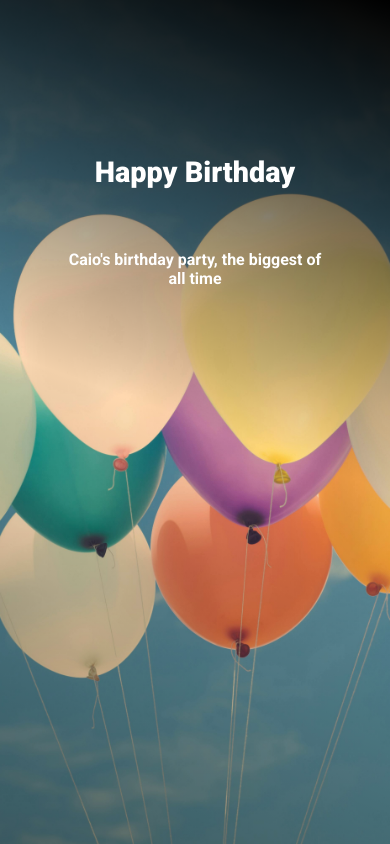
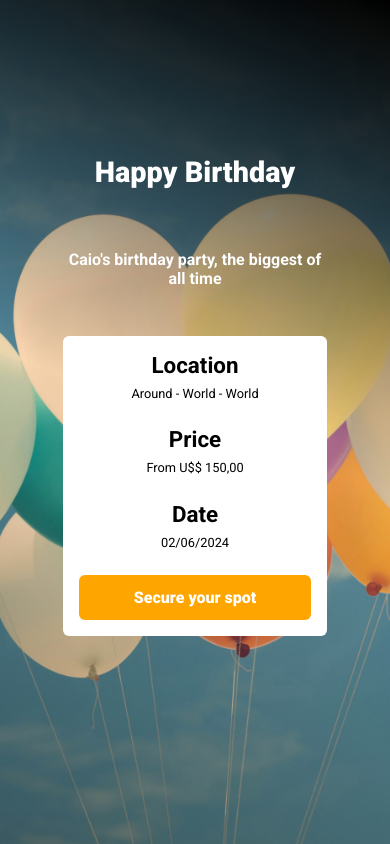
Before and after one commit to Caiobakerolov/LandingPage_event, a website built with Parcel: page src/index.html in a window 390 px wide. Built offline with nearby package versions, Linux system fonts and the light colour scheme.

Commit message:
create responsive and buttons head

```diff
--- a/src/index.html
+++ b/src/index.html
@@ -7,7 +7,7 @@
   <link rel="preconnect" href="https://fonts.googleapis.com">
   <link rel="preconnect" href="https://fonts.gstatic.com" crossorigin>
   <link href="https://fonts.googleapis.com/css2?family=Roboto:ital,wght@0,100;0,300;0,400;0,500;0,700;0,900;1,100;1,300;1,400;1,500;1,700;1,900&display=swap" rel="stylesheet">
-  <link rel="stylesheet" href="./styles/main.scss">
+  <link rel="stylesheet" href="styles/main.scss">
 </head>
 <body>
 
@@ -15,6 +15,25 @@
     <div class="container">
       <h1 class="hero__text">Happy Birthday</h1>
       <p class="hero__description">Caio's birthday party, the biggest of all time</p>
+      <nav class="infos-bar">
+        <ul class="infos-bar__infos">
+          <li class="infos-bar__infos__item">
+            <b>Location</b>
+            Around - World - World
+          </li>
+          <li class="infos-bar__infos__item">
+            <b>Price</b>
+            From U$$ 150,00
+          </li>
+          <li class="infos-bar__infos__item">
+            <b>Date</b>
+            02/06/2024
+          </li>
+        </ul>
+        <a href="#" class="button button--primary">
+          Secure your spot
+        </a>
+      </nav>
     </div>
   </header>
 
--- a/src/styles/_hero.scss
+++ b/src/styles/_hero.scss
@@ -20,6 +20,7 @@
   font-weight: 600;
   text-align: center;
   padding-top: 3rem;
+  padding-bottom: 3rem;
  }
 
  @media (max-width: 640px) {
--- /dev/null
+++ b/src/styles/components/_buttons.scss
@@ -0,0 +1,18 @@
+.button {
+  padding: .8rem;
+  font-size: 1rem;
+  font-weight: bold;
+  background-color: #ffa500;
+  border-radius: 6px;
+  text-align: center;
+
+  &--primary {
+    color: #fff;
+    font-weight: 800;
+  }
+
+  @media (max-width: 640px) {
+    display: block;
+    width: 100%;
+  }
+}
--- /dev/null
+++ b/src/styles/components/_infos_bar.scss
@@ -0,0 +1,43 @@
+.infos-bar {
+  padding: 1rem;
+  background-color: #fff;
+  border-radius: 6px;
+  margin: 0 auto;
+  display: flex;
+  justify-content: space-between;
+  text-align: center;
+
+  &__infos {
+    display: flex;
+    gap: 2rem;
+
+    &__item {
+      font-size: .8rem;
+      color: #000;
+
+      b {
+        color: #000;
+        font-size: 1.4rem;
+        display: block;
+        align-items: center;
+        padding-bottom: .5rem;
+      }
+
+    }
+  }
+
+  @media (max-width: 640px) {
+    display: block;
+
+    &__infos {
+      display: block;
+
+      &__item {
+        margin-bottom: 1.6rem;
+      }
+    }
+  }
+
+
+
+}
--- a/src/styles/main.scss
+++ b/src/styles/main.scss
@@ -1,4 +1,6 @@
 @use 'hero';
+@use 'components/infos_bar';
+@use 'components/buttons';
 
 * {
   margin: 0;
@@ -6,6 +8,8 @@
   box-sizing: border-box;
   font-family: Roboto, sans-serif;
   color: #fff;
+  list-style-type: none;
+  text-decoration: none;
 }
 
 .container {
```
